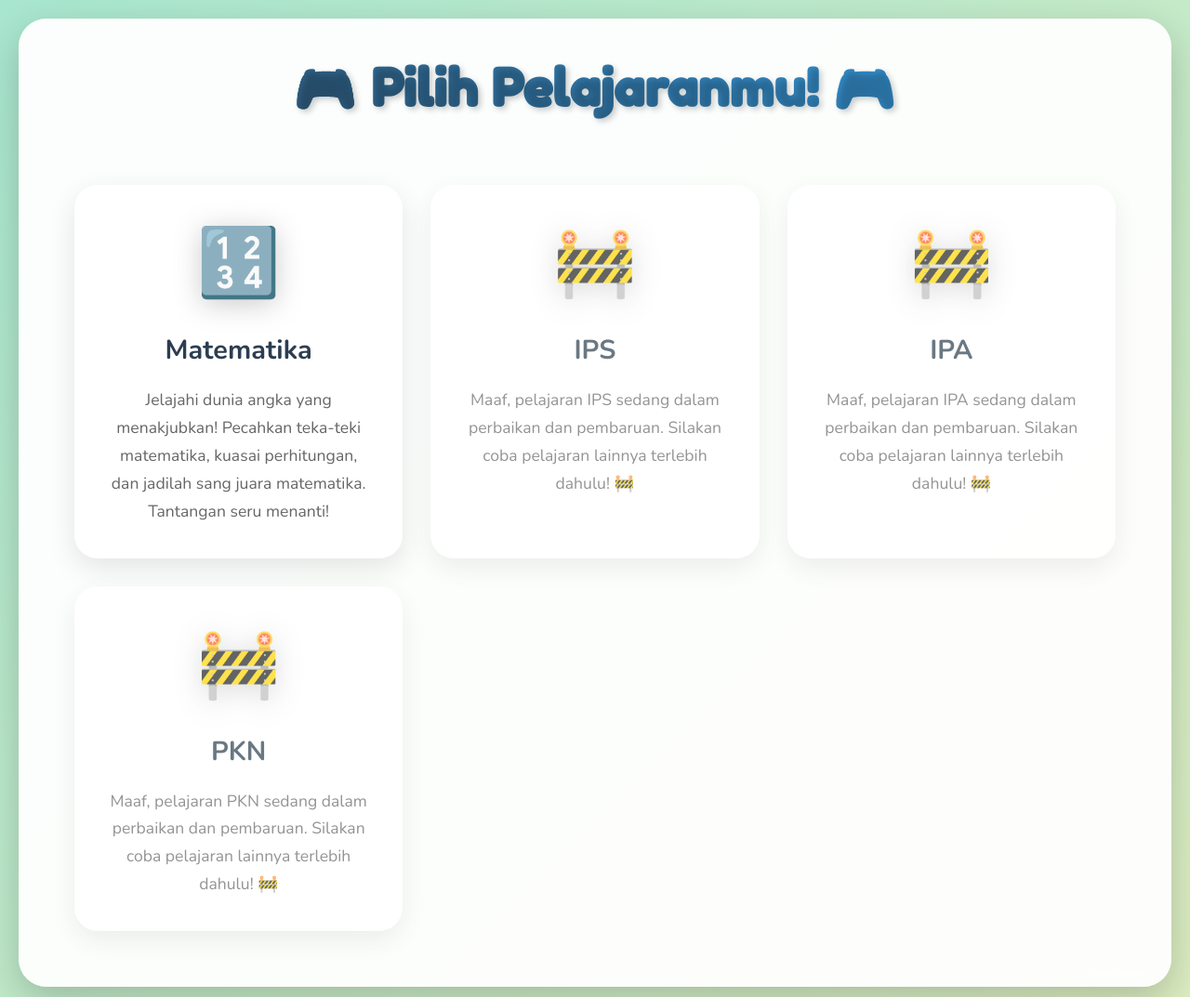
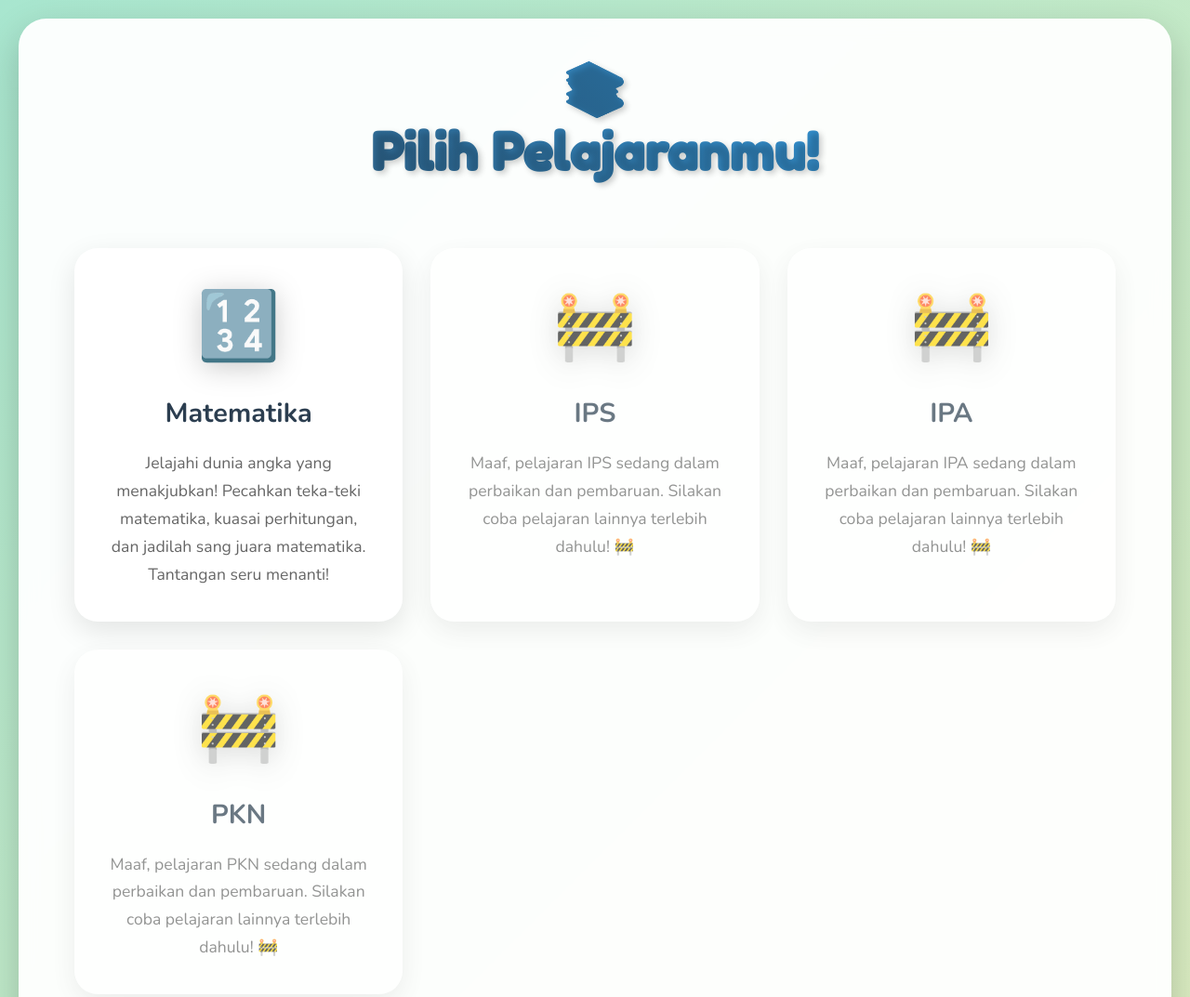
Before and after one commit to blok12brotherhood/web, a plain HTML site: page class/game/quiz/quiz.html in a window 1280 px wide. Shown: the top 1073 px of the page at 93% size. Drawn offline with nearby package versions, Linux system fonts and the light colour scheme; some packages are replaced by stand-ins of ours; a script that the page names is missing.

Commit message:
Add files via upload

```diff
--- a/class/game/quiz/quiz.html
+++ b/class/game/quiz/quiz.html
@@ -174,7 +174,7 @@
 </head>
 <body>
     <div class="container">
-        <h1>🎮 Pilih Pelajaranmu! 🎮</h1>
+        <h1>📚<br>Pilih Pelajaranmu!</h1>
 
         <div class="subject-container">
             <a href="../quiz/mtk/matematika.html" class="subject-card">
```
